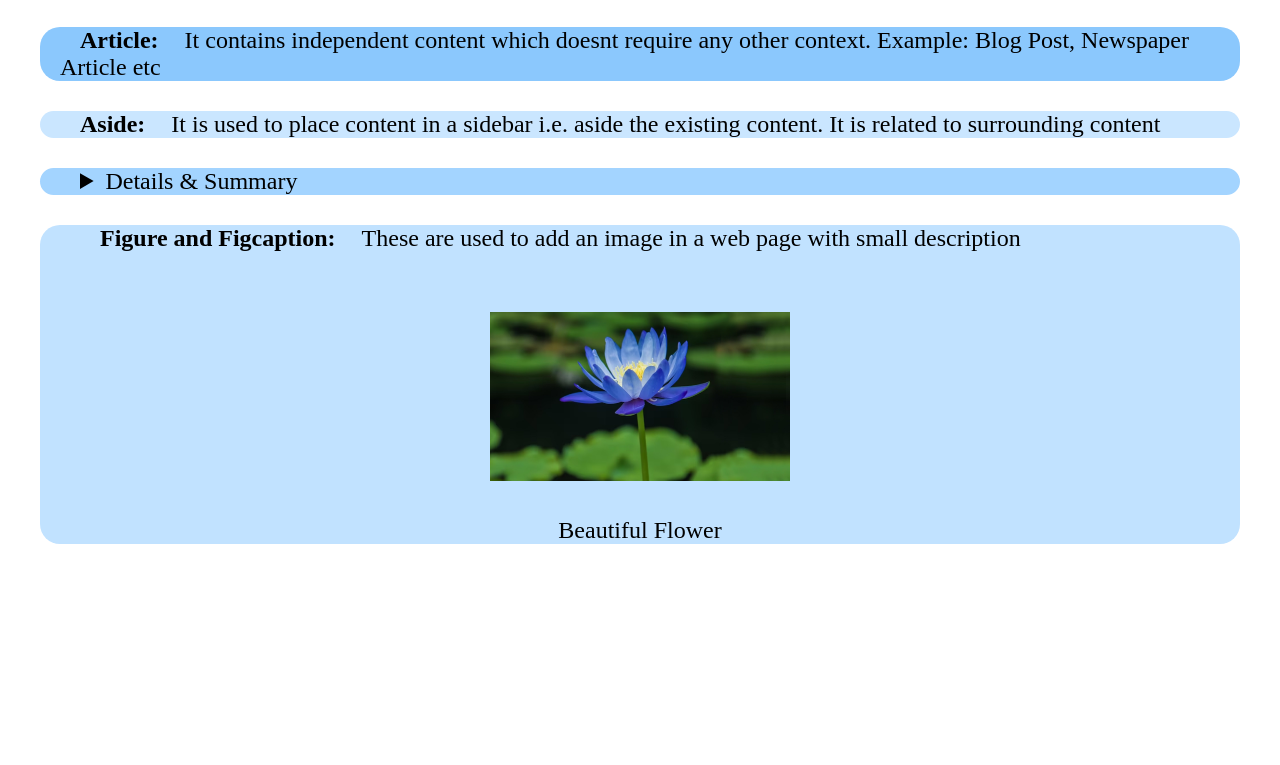
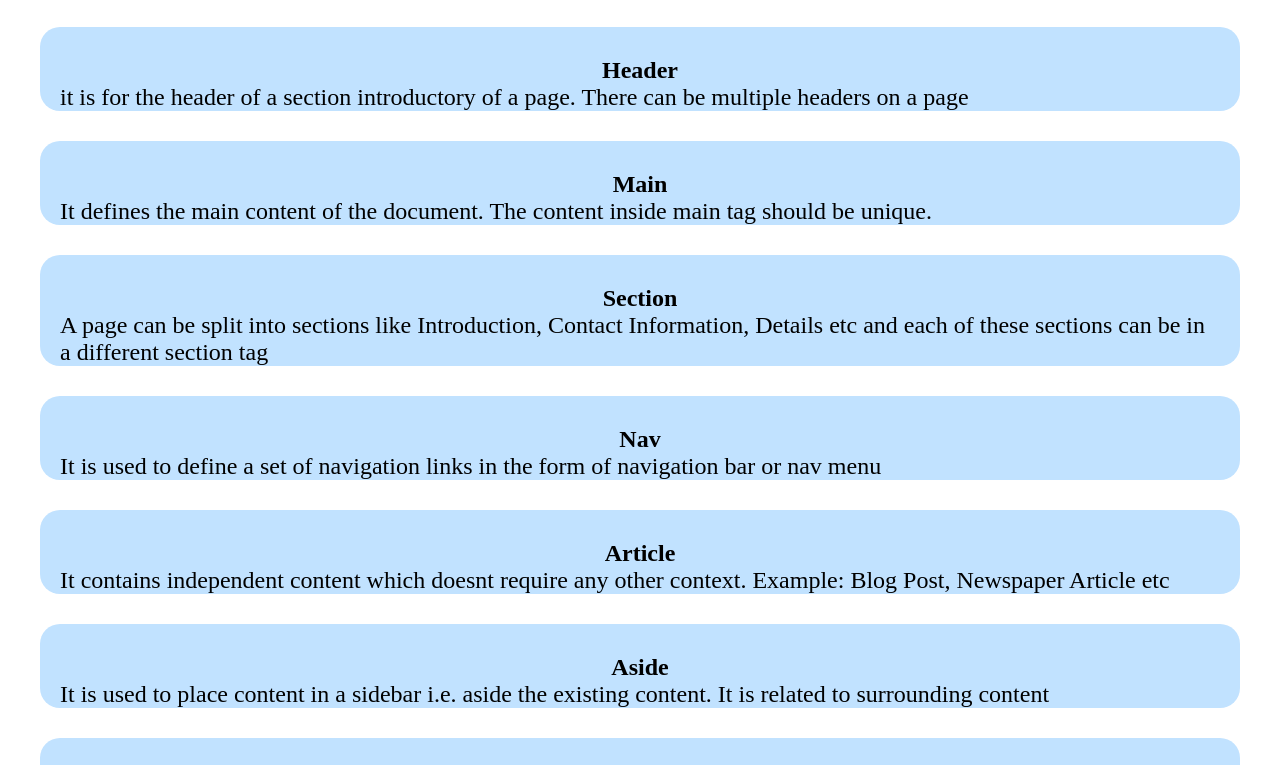
Before and after one commit to junaidsultanxyz/Full-Stack-Progress, a plain HTML site: page Day 3/index.html in a window 1280 px wide. Shown: the part 84-849 px from the top of the page. Before the commit the page ends 800 px from the top, so only its background shows below. Drawn offline with Linux system fonts and the light colour scheme.

Commit message:
Day 3 end

```diff
--- a/Day 3/index.html
+++ b/Day 3/index.html
@@ -26,42 +26,74 @@
 
 <main>
 
-    <article>
-        <b> Article: </b>
+    <p class="card">
+        <b class="card-title"> Header </b>
+        it is for the header of a section introductory of a page. There can be multiple headers on a page
+    </p>
+
+    <p class="card">
+        <b class="card-title"> Main </b>
+        It defines the main content of the document. The content inside main tag should be unique.
+    </p>
+
+    <p class="card">
+        <b class="card-title"> Section </b>
+        A page can be split into sections like Introduction, Contact Information, Details etc and each of these sections can be in a different section tag
+    </p>
+
+    <p class="card">
+        <b class="card-title"> Nav </b>
+        It is used to define a set of navigation links in the form of navigation bar or nav menu
+    </p>
+
+    <article class="card">
+        <b class="card-title"> Article </b>
         It contains independent content which doesnt require any other context.
 Example: Blog Post, Newspaper Article etc
     </article>
 
-    <aside>
-        <b> Aside: </b>
+    <aside class="card">
+        <b class="card-title"> Aside </b>
         It is used to place content in a sidebar i.e. aside the existing content. It is related to surrounding content
     </aside>
 
-    <details>
-        <summary> Details & Summary </summary>
+    <details class="card">
+        <summary class="card-title"> <b> Details & Summary </b> </summary>
         <p> “details” defines additional details that the user can hide or view. “summary” defines a visible heading for a “details” element</p>
     </details>
 
-    <div class="figure-figcap">
-        <p>
-            <b> Figure and Figcaption: </b>
+    <div id="fig-figcap" style="justify-items: center;">
+        <p class="card">
+            <b class="card-title"> Figure and Figcaption </b>
             These are used to add an image in a web page with small description
         </p>
 
-        <figure>
-            <img src="images/flower.jpg" alt="flowerImage">
+        <figure style="justify-items: center;">
+            <img src="images/flower.jpg" alt="flowerImage" width="300">
             <figcaption> Beautiful Flower </figcaption>
         </figure>
     </div>
 
+    <p class="card">
+        <b class="card-title"> Mark </b>
+        <mark style="background-color: beige;">It is used to highlight the text</mark>
+        <br>
+    </p>
 
+    <p class="card">
+        <b class="card-title"> Div </b>
+        It is a block level element or division of a section. It is used as a container
+    </p>
 
 </main>
 
+    <br><br>
 
-    <footer>
-
-    </footer>
+<footer>
+    <br>
+    <p>this is the footer, used to put information like contacts</p>
+    <br>
+</footer>
 
 </body>
 </html>
--- a/Day 3/style.css
+++ b/Day 3/style.css
@@ -13,24 +13,28 @@ header {
 nav ul{
     display: flex;
     justify-content: center;
-
+    list-style: none;
 }
 
 nav ul li{
     font-size: 1.5rem;
     width: 100px;
+    text-align: center;
+    cursor: pointer;
 
+}
+
+nav ul li:hover{
+    background-color: rgb(46, 157, 255);
 }
 
 nav {
     background-color: rgb(151, 207, 255);
-    width: 100%;
     height: auto;
 
 }
 
 main{
-    width: fit-content;
     height: fit-content;
     display: flexbox;
     padding-inline: 40px;
@@ -47,6 +51,8 @@ footer {
     background-color: darkgrey;
     width: 100%;
     height: auto;
+    text-align: center;
+    font-size: 1.5em;
 }
 
 #page-title {
@@ -54,29 +60,17 @@ footer {
     font-family: 'Courier New', Courier, monospace;
 }
 
-/* .................................................... */
-article{
-    background-color: rgb(139, 200, 253);
-}
-/* .................................................... */
-aside{
-    background-color: rgb(202, 230, 255);
-}
-/* .................................................... */
-details{
-    background-color: rgb(163, 212, 255);
-}
-
-/* .................................................... */
-.figure-figcap{
+.card{
+    display: flex;
+    flex-direction: column;
+    justify-items: center;
     background-color:rgb(193, 226, 255);
 }
 
-figure{
-    justify-items: center;
+.card-title{
+    align-self: center;
 }
 
-figure img {
-    width: 300px;
+#fig-figcap{
+    background-color:rgb(193, 226, 255);
 }
-/* .................................................... */
```
